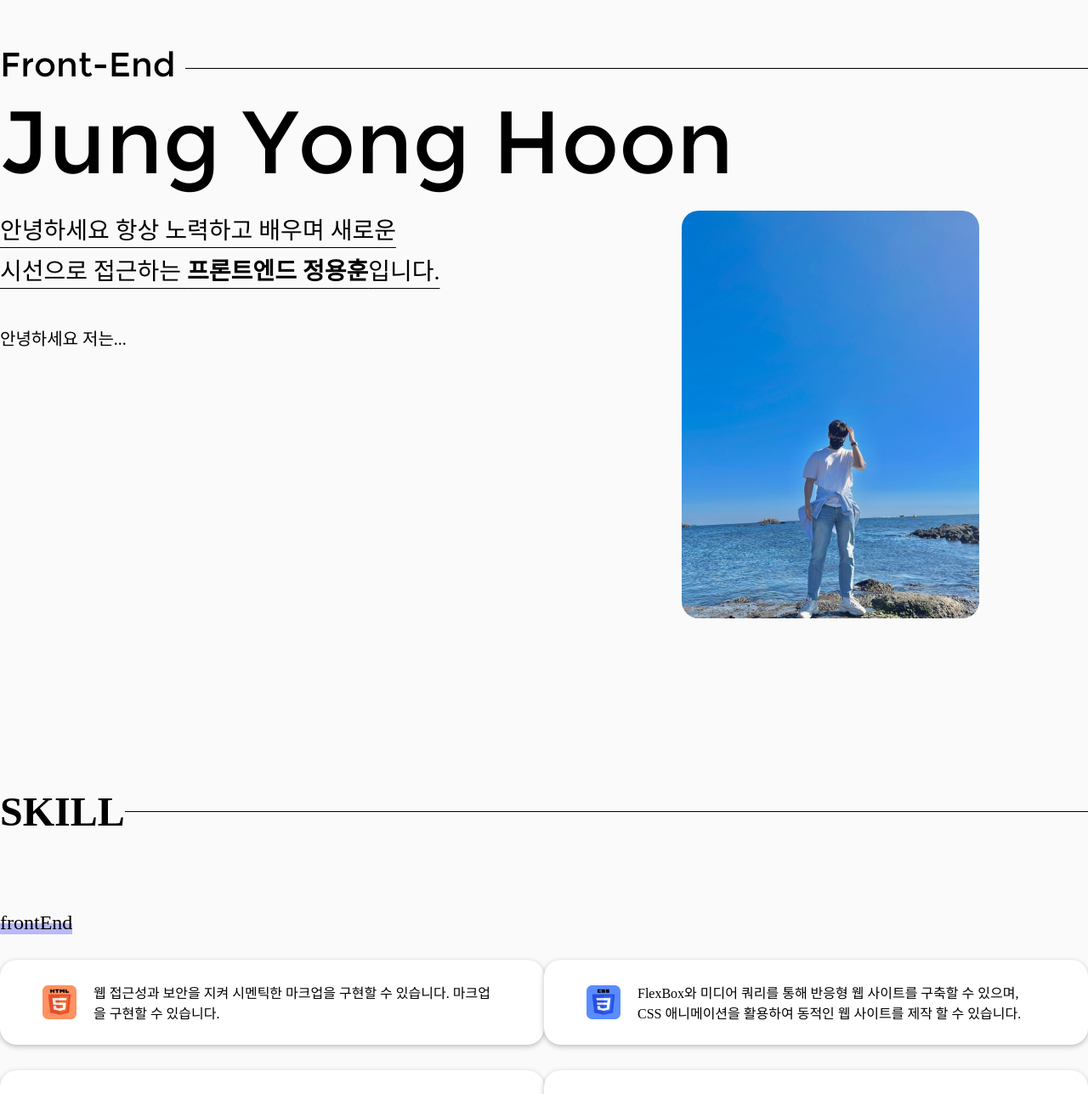
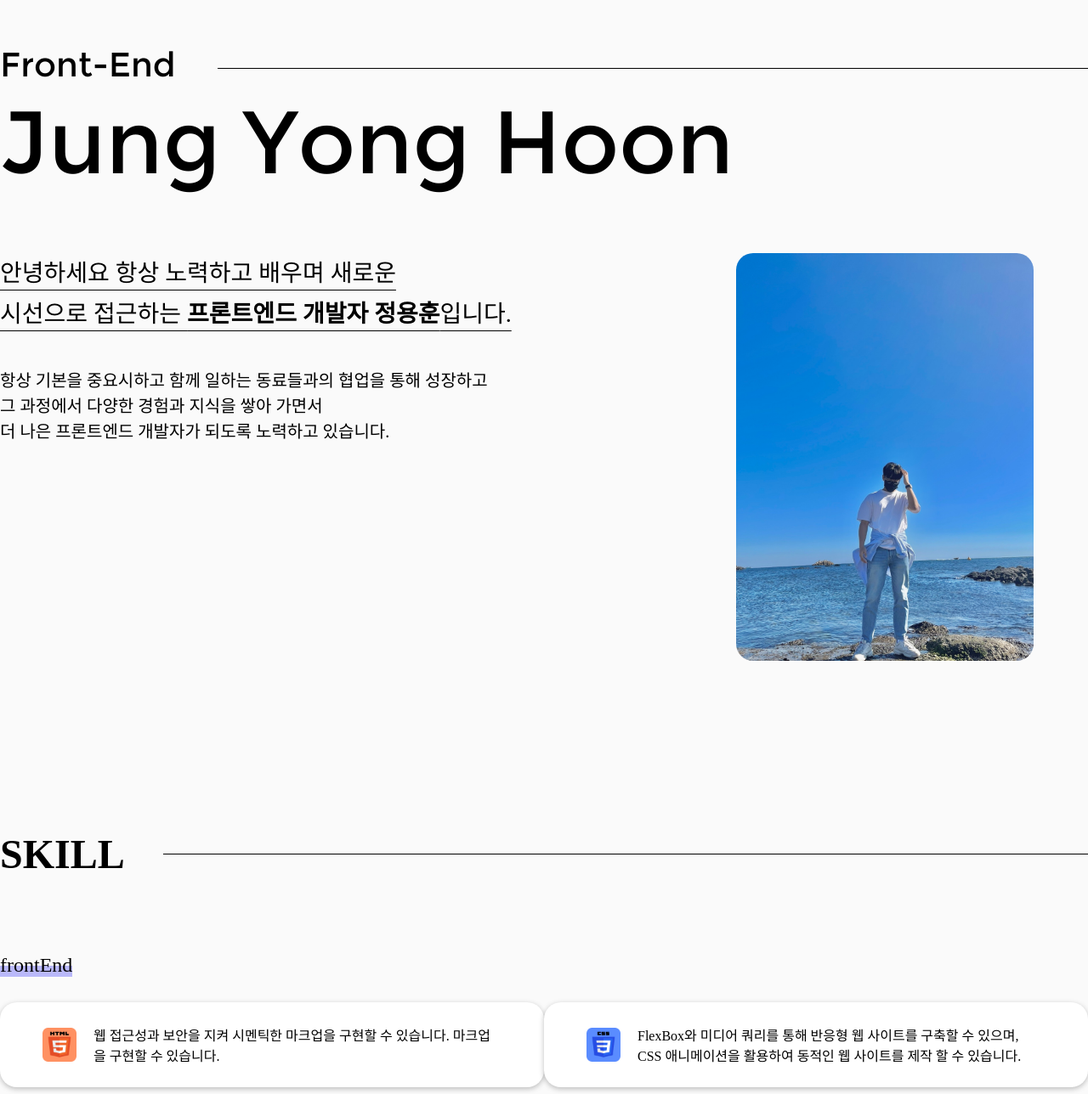
Before and after one commit to yonghoon1013/portfolio, a React (Create React App) app: page / in a window 1280 px wide. Shown: the part 147-1435 px from the top of the page at 85% size. Built offline with nearby package versions, Linux system fonts and the light colour scheme; no server answers; a web font is replaced by a local one.

Commit message:
Add files via upload

```diff
--- a/public/index.html
+++ b/public/index.html
@@ -24,7 +24,7 @@
       work correctly both with client-side routing and a non-root public URL.
       Learn how to configure a non-root public URL by running `npm run build`.
     -->
-    <title>React App</title>
+    <title>YH PORTFOLIO</title>
   </head>
   <body>
     <noscript>You need to enable JavaScript to run this app.</noscript>
--- a/src/App.scss
+++ b/src/App.scss
@@ -64,7 +64,7 @@ body {
         content: '';
         display: block;
         border-bottom: 1px solid black;
-        width: 83%;
+        width: 80%;
       }
     }
 
@@ -76,9 +76,9 @@ body {
   .aboutCon {
     display: flex;
     justify-content: space-between;
-
+    margin-top: 50px;
     >.left {
-      width: 45%;
+      width: 50%;
 
       .a {
         font-size: 28px;
@@ -94,11 +94,12 @@ body {
       .b {
         margin-top: 40px;
         font-size: 20px;
+        line-height: 1.5;
       }
     }
 
     >.right {
-      margin-right: 10%;
+      margin-right: 5%;
 
       .myBox {
         >img {
@@ -131,7 +132,7 @@ body {
       content: '';
       display: block;
       border-bottom: 1px solid black;
-      width: 90%;
+      width: 85%;
     }
   }
 
@@ -198,7 +199,7 @@ body {
       content: '';
       display: block;
       border-bottom: 1px solid black;
-      width: 90%;
+      width: 85%;
     }
   }
 
@@ -357,7 +358,7 @@ body {
       content: '';
       display: block;
       border-bottom: 1px solid black;
-      width: 90%;
+      width: 75%;
     }
   }
 
@@ -392,9 +393,9 @@ body {
         }
         .c {
           position: absolute;
-          bottom: 10%;
+          bottom: 7%;
           right: 7%;
-          transform: translate(-7%,-10%);
+          transform: translate(-7%,-7%);
           font-size: 14px;
           margin-left: 30px;
 
@@ -407,6 +408,19 @@ body {
 
             &::before {
               content: url('../public/imgs/person.svg');
+              width: 20px;
+              margin-top: 5px;
+              padding-right: 20px;
+            }
+          }
+
+          .phone {
+            line-height: 2;
+            display: flex;
+            align-items: center;
+
+            &::before {
+              content: url('../public/imgs/phone.svg');
               width: 20px;
               margin-top: 5px;
               padding-right: 20px;
--- a/src/comp/About.js
+++ b/src/comp/About.js
@@ -13,17 +13,19 @@ function About() {
                 <h2 className='myName'>Jung Yong Hoon</h2>
             </div>
             <div className='aboutCon'>
-                <div className='left' data-aos="fade-up" data-aos-duration="1000" data-aos-delay="500">
-                    <p className='a'>
+                <div className='left'>
+                    <p className='a' data-aos="fade-up" data-aos-duration="1000" data-aos-delay="500">
                         안녕하세요 항상 노력하고 배우며 새로운<br/>
-                        시선으로 접근하는 <span>프론트엔드 정용훈</span>입니다.
+                        시선으로 접근하는 <span>프론트엔드 개발자 정용훈</span>입니다.
                     </p>
 
-                    <p className='b'>
-                        안녕하세요 저는...
+                    <p className='b' data-aos="fade-up" data-aos-duration="1000" data-aos-delay="1000">
+                    항상 기본을 중요시하고 함께 일하는 동료들과의 협업을 통해 성장하고<br/>
+                    그 과정에서 다양한 경험과 지식을 쌓아 가면서<br/>
+                    더 나은 프론트엔드 개발자가 되도록 노력하고 있습니다.
                     </p>
                 </div>
-                <div className='right' data-aos="fade-up" data-aos-duration="1000" data-aos-delay="1000" >
+                <div className='right' data-aos="zoom-in-up" data-aos-duration="1000" data-aos-delay="1000">
                     <div className='myBox'>
                         <img src='/imgs/yh.jpg'></img>
                     </div>
--- a/src/comp/Contact.js
+++ b/src/comp/Contact.js
@@ -51,19 +51,20 @@ function Contact() {
             <p className='title'>CONTACT</p>
             <div className='contactCon'>
                 <div className='left'>
-                    <div data-aos="fade-up" data-aos-duration="3000" className='card'>
+                    <div data-aos="fade-up" data-aos-duration="2000" className='card'>
                         <div className='logo'>
                             <img src='/imgs/logo.svg'></img>
                         </div>
                         <p className='c'>
                             <span className='person'>정용훈</span>
+                            <span className='phone'>010 - 2822 - 0861</span>
                             <a href="mailto:jyh7690861@naver.com" className='mail'>jyh7690861@naver.com</a>
                             <a href='https://github.com/yonghoon1013' target='_blank' className='github'>https://github.com/yonghoon1013</a>
                         </p>
                     </div>
                 </div>
 
-                <div className='right' data-aos="fade-left" data-aos-duration="2000">
+                <div className='right'  data-aos="fade-up" data-aos-duration="2000">
                     <p>후기를 남겨주세요</p>
                     <div ref={bottom} className='commentBox'>
                         {
--- a/src/json/skill.json
+++ b/src/json/skill.json
@@ -55,7 +55,7 @@
             {
                 "name": "MongoDB",
                 "img": "/imgs/mongodb.png",
-                "comment": "."
+                "comment": "MongoDB를 활용하여 다양한 데이터를 저장하고 관리해 본 경험이 있습니다."
             }
         ]
     },
```
Also changed, not shown: public/imgs/phone.svg (added).
